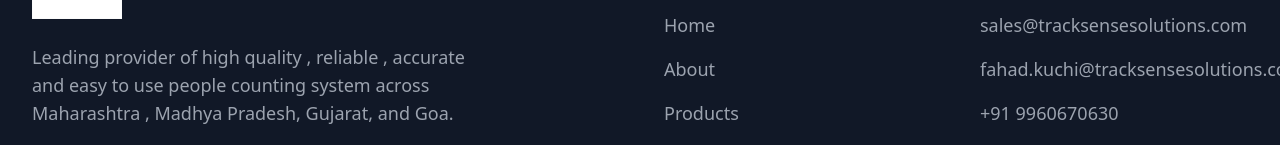
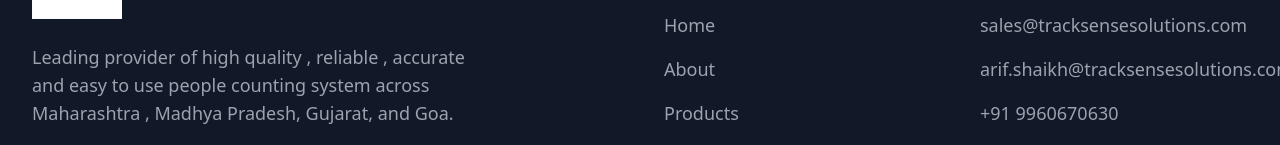
Before and after one commit to samirsk03/trackSenceSolution, a React (Vite) app: page / in a window 1280 px wide. Shown: the part 5661-5806 px from the top of the page. Built offline with nearby package versions, Linux system fonts and the light colour scheme; the HTML template or start-up script is replaced by a standard one.

Commit message:
Update contact email in Footer component

```diff
--- a/src/components/Footer.jsx
+++ b/src/components/Footer.jsx
@@ -33,7 +33,7 @@
             <h3 className="text-2xl font-bold">Contact Info</h3>
             <ul className="space-y-4 text-gray-400 text-lg">
               <li>sales@tracksensesolutions.com</li>
-              <li>fahad.kuchi@tracksensesolutions.com</li>
+              <li>arif.shaikh@tracksensesolutions.com</li>
               <li>+91 9960670630</li>
               <li>Available in:</li>
               <li>Maharashtra, Madhya Pradesh</li>
```
